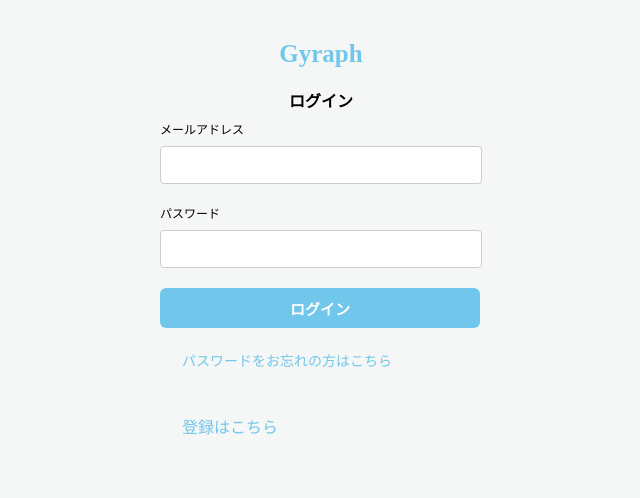
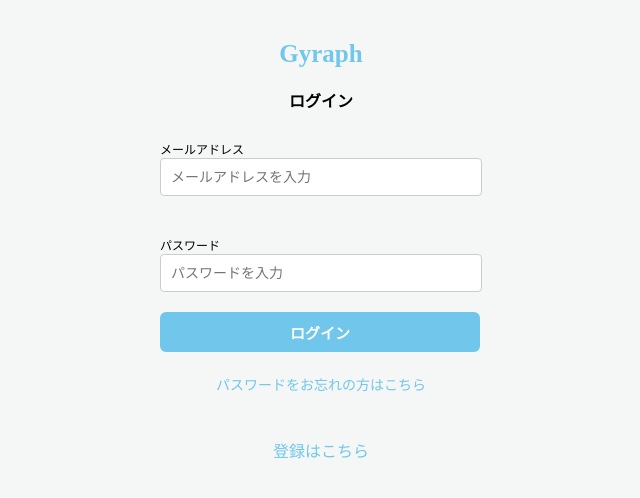
Before and after one commit to bumpfuji10/gyraph-front, a Vue app in the folder front/: page /login in a window 1280 px wide. Shown: the top 498 px of the page, without its empty margins (319-959 px from the left). Built offline with nearby package versions, Linux system fonts and the light colour scheme.

Commit message:
ログイン画面のベースを新規登録画面と合わせる

```diff
--- a/front/src/components/pages/Login.vue
+++ b/front/src/components/pages/Login.vue
@@ -11,31 +11,31 @@
     <main class="base-main-zone">
       <Form>
         <div class="login-grid">
+          <div class="input-name-and-validate">
             <label for="" class="login-label">
               メールアドレス
             </label>
-          <form action="">
-            <input type="text" class="login-form-input">
-          </form>
+          </div>
+          <Field name="email" type="text" class="login-form-input" placeholder="メールアドレスを入力" />
         </div>
         <div class="login-grid">
+          <div class="input-name-and-validate">
             <label for="" class="login-label">
               パスワード
             </label>
-          <form action="">
-            <input type="text" class="login-form-input">
-          </form>
+          </div>
+          <Field name="password" type="text" class="login-form-input" placeholder="パスワードを入力" />
         </div>
         <button class="login-button">
           ログイン
         </button>
+      </Form>
       <div class="redirect-password-forgot">
         <router-link to="/signup">パスワードをお忘れの方はこちら</router-link>
       </div>
       <div class="redirect-signup">
         <router-link to="/signup">登録はこちら</router-link>
       </div>
-      </Form>
     </main>
   </div>
 </template>
```
Lines whose indentation alone changed are shown as unchanged.
